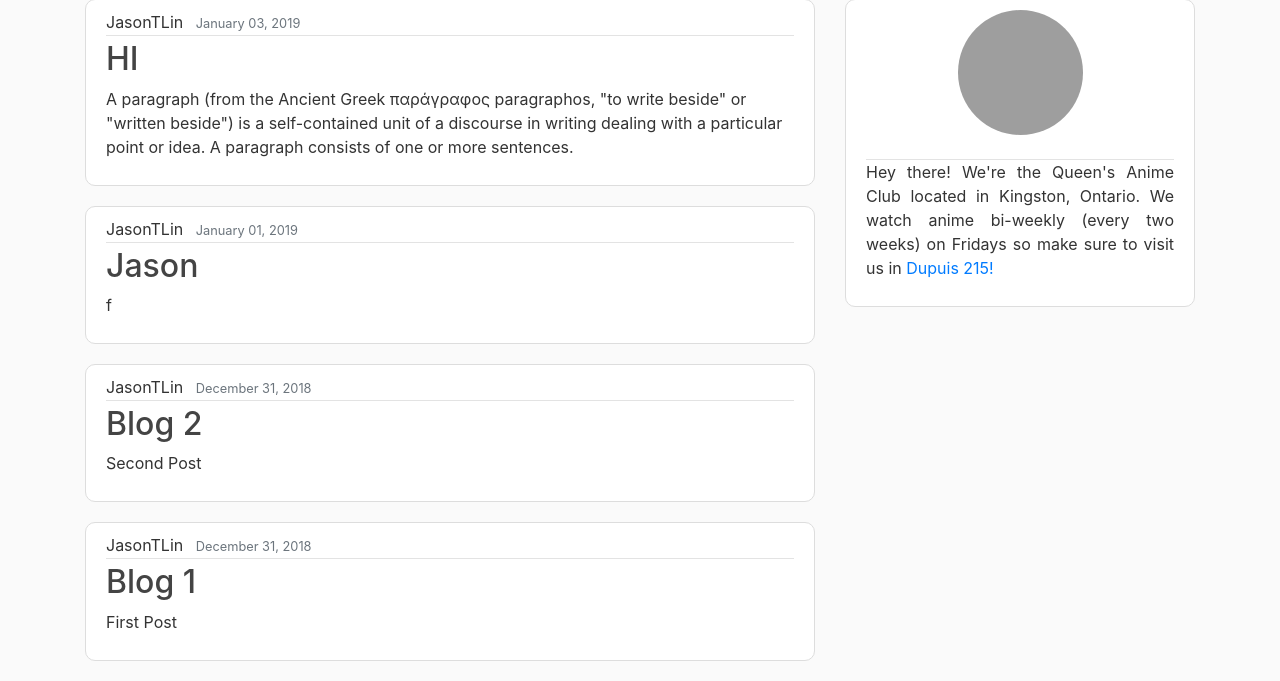
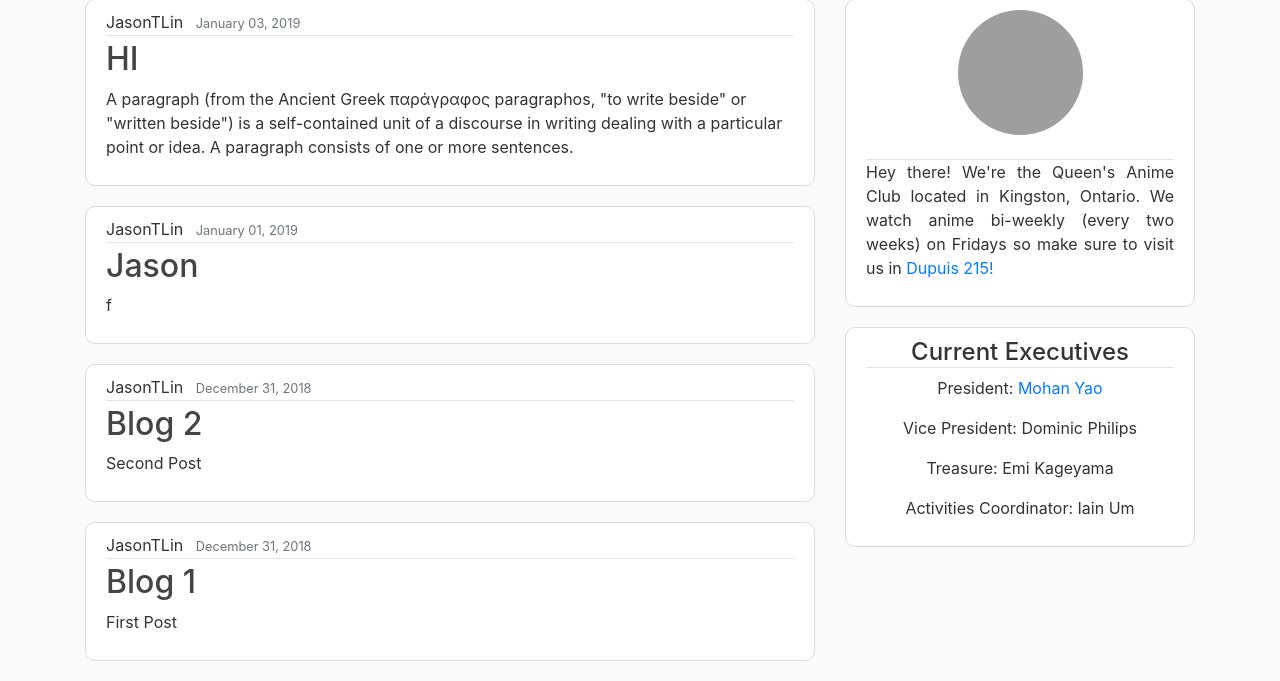
Before and after one commit to JasonTLin/queensanimeclubheroku, a Django app: page / in a window 1280 px wide. Shown: the part 183-864 px from the top of the page. Run offline with Django 3.2, Linux system fonts and the light colour scheme; data comes from the database, SQL or seed files in the repository; some libraries are stand-ins or nearby versions; grey boxes are pictures that could not be loaded.

Commit message:
Added list of executives

```diff
--- a/Home/templates/Home/homepage.html
+++ b/Home/templates/Home/homepage.html
@@ -48,4 +48,23 @@
     <a href="https://www.google.com/maps/place/Dupuis+Hall/@44.2285683,-76.4949496,17z/data=!3m1!4b1!4m5!3m4!1s0x4cd2ab03ef4e05b1:0x74cd479154780d16!8m2!3d44.2285683!4d-76.4927556">Dupuis 215!</a></p>
 </div>
 </div>
+<div class="content-section">
+  <h4 class="calendar-title"> Current Executives </h4>
+
+  <div class="exec-names">
+  <p text align="center">President: <a href="https://www.facebook.com/jamdan.huntaij">Mohan Yao</a></p>
+  </div>
+
+  <div class="exec-names">
+  <p text align="center">Vice President: Dominic Philips</p>
+  </div>
+
+  <div class="exec-names">
+  <p text align="center">Treasure: Emi Kageyama</p>
+  </div>
+
+  <div class="exec-names">
+  <p text align="center">Activities Coordinator: Iain Um</p>
+  </div>
+</div>
 {% endblock sidecontent %}
```
